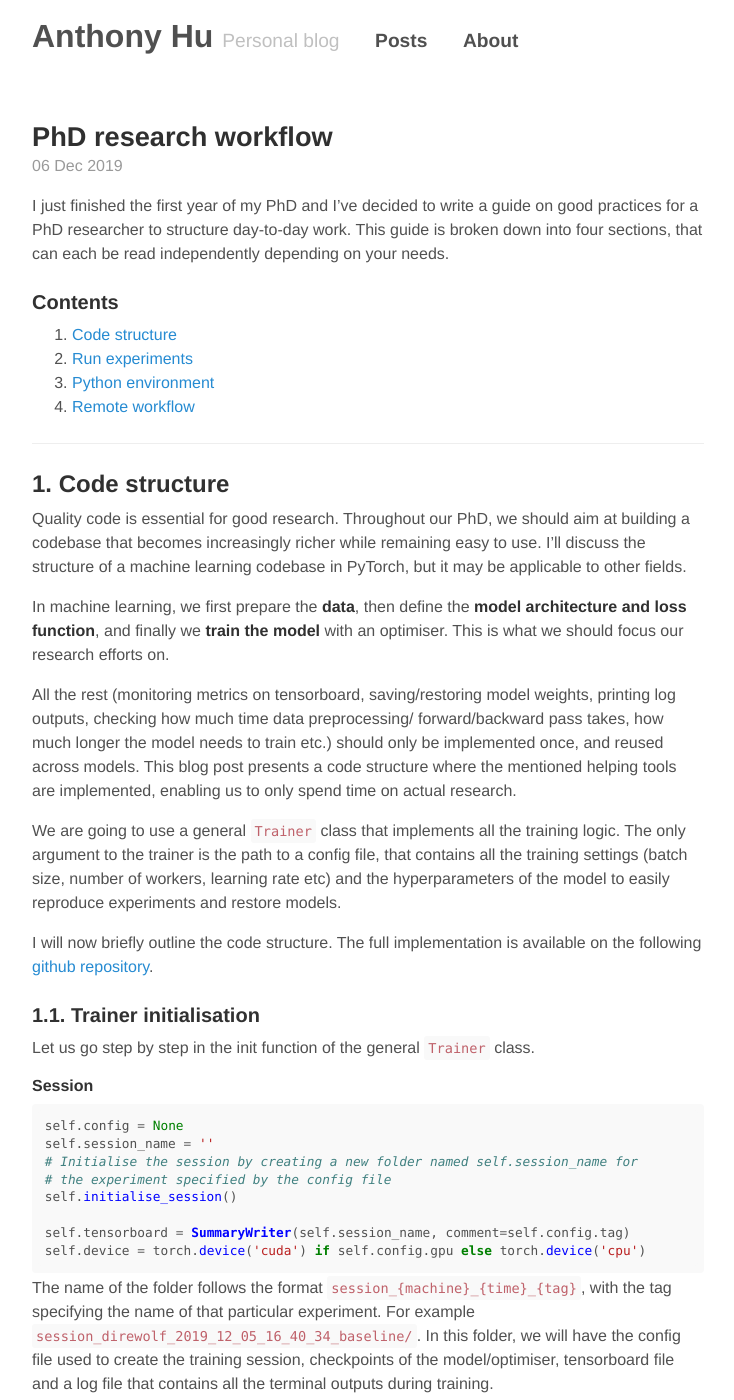
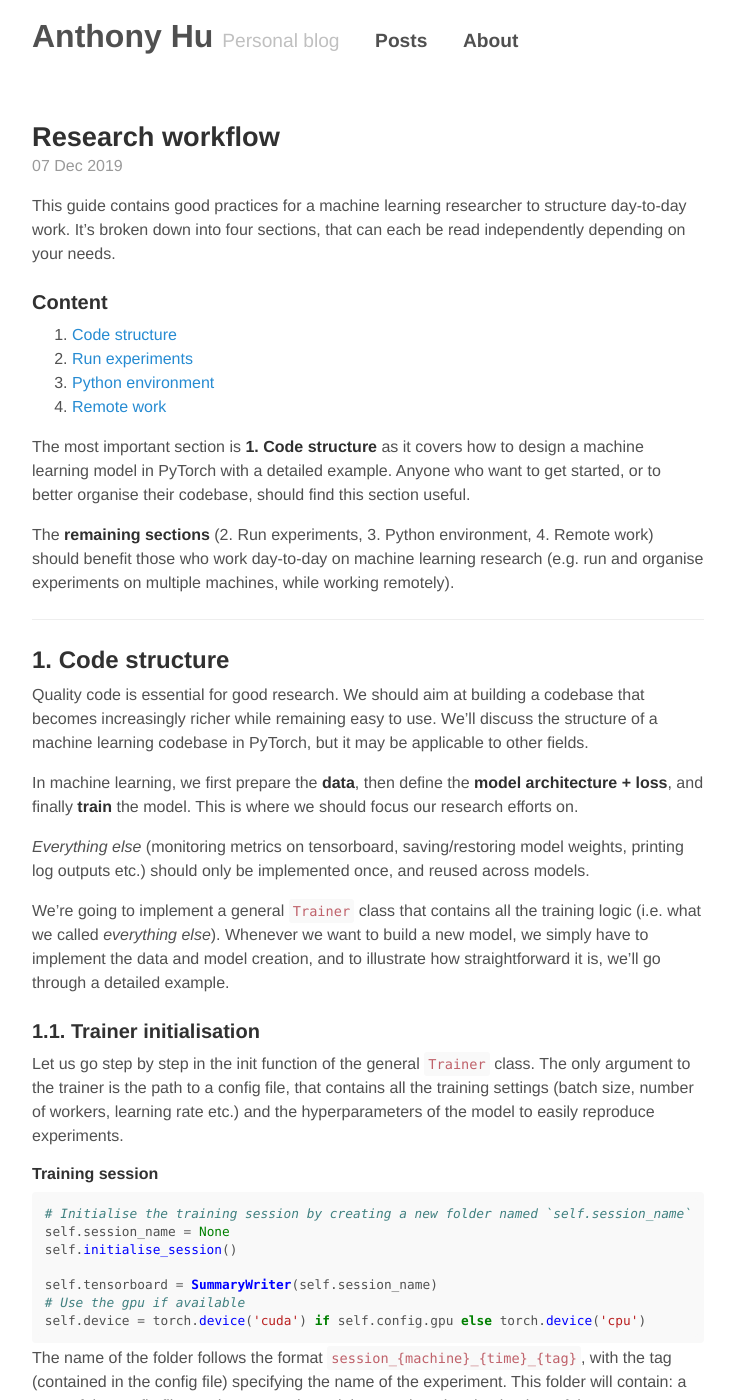
Before and after one commit to anthonyhu/anthonyhu.github.io, a Jekyll site: the page built from _posts/2019-12-07-research-workflow.md, in a window 1280 px wide and 1400 px high. Shown: the whole window, without its empty margins (272-1006 px from the left). Built offline with Jekyll 4.4.1, drawn with Linux system fonts in a browser that asks for light colours; comment, search, counter and statistics services are not loaded; some of the changed text lies outside the part shown.

Commit message:
Update articles

````diff
--- a/_posts/2019-12-06-phd-workflow.md
+++ b/_posts/2019-12-07-research-workflow.md
@@ -1,68 +1,69 @@
 ---
 layout: post
-title: PhD research workflow
-permalink: phd-workflow
+title: Research workflow
+permalink: research-workflow
 comments: true
 ---
-I just finished the first year of my PhD and I've decided to write a guide on good practices for a PhD researcher to
-structure day-to-day work. This guide is broken down into four sections, that can each be read independently depending
-on your needs.
+This guide contains good practices for a machine learning researcher to structure day-to-day work. It's broken down
+into four sections, that can each be read independently depending on your needs.
 
-### Contents
-1. [Code structure]({% post_url 2019-12-06-phd-workflow%})
+### Content
+1. [Code structure]({% post_url 2019-12-07-research-workflow%})
 2. [Run experiments]({% post_url 2019-12-06-run-experiments%})
-3. [Python environment]({% post_url 2019-12-06-python-environment%})
-4. [Remote workflow]({% post_url 2019-12-06-remote-workflow%})
+3. [Python environment]({% post_url 2019-12-07-python-environment%})
+4. [Remote work]({% post_url 2019-12-07-remote-work%})
+
+The most important section is __1. Code structure__ as it covers how to design a machine learning model in
+PyTorch with a detailed example. Anyone who want to get started, or to better organise their codebase, should find this
+section useful.
+
+The __remaining sections__ (2. Run experiments, 3. Python environment, 4. Remote work) should benefit those
+who work day-to-day on machine learning research (e.g. run and organise experiments on multiple machines, while working
+remotely).
 
 -----
 
 ## 1. Code structure
-Quality code is essential for good research. Throughout our PhD, we should aim at building a codebase that becomes
-increasingly richer while remaining easy to use. I'll discuss the structure of a machine learning codebase in
-PyTorch, but it may be applicable to other fields.
+Quality code is essential for good research. We should aim at building a codebase that becomes increasingly richer while
+remaining easy to use. We'll discuss the structure of a machine learning codebase in PyTorch, but it may be applicable
+to other fields.
 
-In machine learning, we first prepare the __data__, then define the __model architecture and loss function__, and
-finally we __train the model__ with an optimiser. This is what we should focus our research efforts on.
+In machine learning, we first prepare the __data__, then define the __model architecture + loss__, and
+finally __train__ the model. This is where we should focus our research efforts on.
 
-All the rest (monitoring metrics on tensorboard, saving/restoring model weights, printing log outputs,
-checking how much time data preprocessing/
-forward/backward pass takes, how much longer the model needs to train etc.) should only be implemented once, and reused
-across models. This blog post presents a code structure where the mentioned helping tools are implemented, enabling us
-to only spend time on actual research.
+_Everything else_ (monitoring metrics on tensorboard, saving/restoring model weights, printing log outputs etc.) should
+only be implemented once, and reused across models.
 
-We are going to use a general `Trainer` class that implements all the training logic. The only argument
-to the trainer is the path to a config file, that contains all the training settings (batch size, number of workers,
-learning rate etc) and the hyperparameters of the model to easily reproduce experiments and restore models.
-
-I will now briefly outline the code structure. The full implementation is available on the following [github
-repository](https://github.com/anthonyhu/vision).
+We're going to implement a general `Trainer` class that contains all the training logic (i.e. what we called
+_everything else_). Whenever we want to build a new model, we simply have to implement the data and model creation, and
+to illustrate how straightforward it is, we'll go through a detailed example.
 
 ### 1.1. Trainer initialisation
-Let us go step by step in the init function of the general `Trainer` class.
+Let us go step by step in the init function of the general `Trainer` class. The only argument
+to the trainer is the path to a config file, that contains all the training settings (batch size, number of workers,
+learning rate etc.) and the hyperparameters of the model to easily reproduce experiments.
 
-#### Session
+#### Training session
 ```python
-self.config = None
-self.session_name = ''
-# Initialise the session by creating a new folder named self.session_name for
-# the experiment specified by the config file
+# Initialise the training session by creating a new folder named `self.session_name`
+self.session_name = None
 self.initialise_session()
 
-self.tensorboard = SummaryWriter(self.session_name, comment=self.config.tag)
+self.tensorboard = SummaryWriter(self.session_name)
+# Use the gpu if available
 self.device = torch.device('cuda') if self.config.gpu else torch.device('cpu')
 ```
 
-The name of the folder follows the format `session_{machine}_{time}_{tag}`, with the tag specifying the name of
-that particular experiment.
-For example `session_direwolf_2019_12_05_16_40_34_baseline/`. In this folder, we will have the config file used
-to create the training session, checkpoints of the model/optimiser, tensorboard
-file and a log file that contains all the terminal outputs during training.
+The name of the folder follows the format `session_{machine}_{time}_{tag}`, with the tag (contained in the config file)
+specifying the name of the experiment. This folder will contain: a copy of the config file used
+to create the training session, the checkpoints of the model/optimiser, the tensorboard
+file and a .txt log file with all the terminal outputs.
 
 #### Data
 ```python
-# Initialise the pytorch Dataset and DataLoader classes
 self.train_dataset, self.val_dataset = None, None
 self.train_dataloader, self.val_dataloader = None, None
+# Abstract method that initialises the PyTorch Dataset and DataLoader classes
 self.create_data()
 ```
 
@@ -71,7 +72,6 @@ self.create_data()
 # Build the neural network and move it to the desired device
 self.model = None
 self.create_model()
-print_model_spec(self.model)
 self.model.to(self.device)
 ```
 
@@ -97,14 +97,16 @@ self.val_metrics = None
 self.create_metrics()
 ```
 
-The abstract methods `self.create_data`, `self.create_model()`, etc., need to be implemented for each new project, and
-they are the only thing that needs to be implemented. The `Trainer` class will handle everything else. We will show
-shortly an example implementation on CIFAR.
+For each new project, we simply need to implement the abstract methods `self.create_data`, `self.create_model`,
+`self.create_loss`, `self.create_optimiser` and `self.create_metrics`. The general `Trainer` class will handle
+everything else. We will shortly show an example implementation on CIFAR10, a classification dataset of tiny 32x32
+images.
 
 ### 1.2. Train step
 Now let us see how the model computes one training step. This is the function `Trainer.train_step()`.
 ```python
-# Fetch a training batch
+# Fetch a training batch. `batch` is a dictionary containing all the inputs
+# and labels.
 batch = self._get_next_batch()
 # Cast the batch to gpu
 self.preprocess_batch(batch)
@@ -120,13 +122,11 @@ self.optimiser.step()
 
 # Print a log output to monitor training
 if self.global_step % self.config.print_iterations == 0:
-    step_duration = time() - t0
-    self.print_log(loss, step_duration, data_fetch_time, model_update_time)
+    self.print_log(loss)
     self.tensorboard.add_scalar('train/loss', loss.item(), self.global_step)
 
 # Visualise
 if self.global_step % self.config.vis_iterations == 0:
-    self.train_metrics.update(output, batch['label'])
     self.visualise(batch, output, 'train')
 ```
 
@@ -137,15 +137,41 @@ Iteration  100/10000 | examples/s: 7785.4 | loss: 1.3832 | time elapsed: 00h00m0
 Fetch data time: 2ms, model update time: 7ms
 ```
 
+We monitor how long data preparation takes (if it's too slow, we might need more workers), here 2ms, and how much time
+a single update takes, here 7ms. Optimising these two values will result in an overall lower training time (indicated
+by 'time left').
+
 The `train_step` function is very general and work with any input `batch`, which is a Python dictionary containing the
-inputs of the model as well as the labels (for supervised training) given by the PyTorch DataLoader.
+inputs of the model as well as the labels (for supervised learning) given by the PyTorch DataLoader.
 
-### 1.3. How to train a new model
-In practice, simply fork my [repository](https://github.com/anthonyhu/vision)
-and implement the following abstract methods of the trainer. The repository contains an example that trains a CIFAR10
-model in only a few lines of code:
+### 1.3 Train
+The main method of the trainer is `Trainer.train`: it optimises the model, outputs the metrics and visualisation,
+and saves checkpoint during training.
 
 ```python
+def train(self):
+    # Set the model in train mode
+    self.model.train()
+
+    while self.global_step < self.config.n_iterations:
+        self.global_step += 1
+        self.train_step()
+
+        if self.global_step % self.config.val_iterations == 0:
+            score = self.test()
+
+            if score > self.best_score:
+                self.best_score = score
+                self.save_checkpoint()
+```
+
+### 1.4. Practical example
+In practice, simply fork my [repository](https://github.com/anthonyhu/vision)
+and implement the abstract methods of the trainer. The repository contains an example that trains a CIFAR10
+model with only a few lines of code:
+
+```python
+# Inherit from the general `Trainer` class
 class CifarTrainer(Trainer):
     def create_data(self):
         self.train_dataset = CifarDataset(DATA_ROOT, mode='train')
@@ -224,10 +250,14 @@ Fetch data time: 10ms, model update time: 8ms
 ...
 ```
 
+To get started.. conda env create etc.
+
 Next we will cover how to run and organise [reproducible experiments]({% post_url 2019-12-06-run-experiments%}),
-how to setup a reliable [python environment]({% post_url 2019-12-06-python-environment%}), and how to productively
-[work remotely]({% post_url 2019-12-06-remote-workflow%}).
+how to setup a reliable [python environment]({% post_url 2019-12-07-python-environment%}), and how to productively
+[work remotely]({% post_url 2019-12-07-remote-work%}).
 
 
+restore model
+
 -----
-_Big thanks to Wayve, who taught me how to effectively structure my code._
+_Big thanks to the Wayve team, who taught me how to effectively structure my code._
````
Also changed, not shown: _posts/2019-12-07-python-environment.md (renamed from _posts/2019-12-06-python-environment.md, +1 -1 lines), _posts/2019-12-07-remote-work.md (renamed from _posts/2019-12-06-remote-workflow.md, +3 -3 lines).
